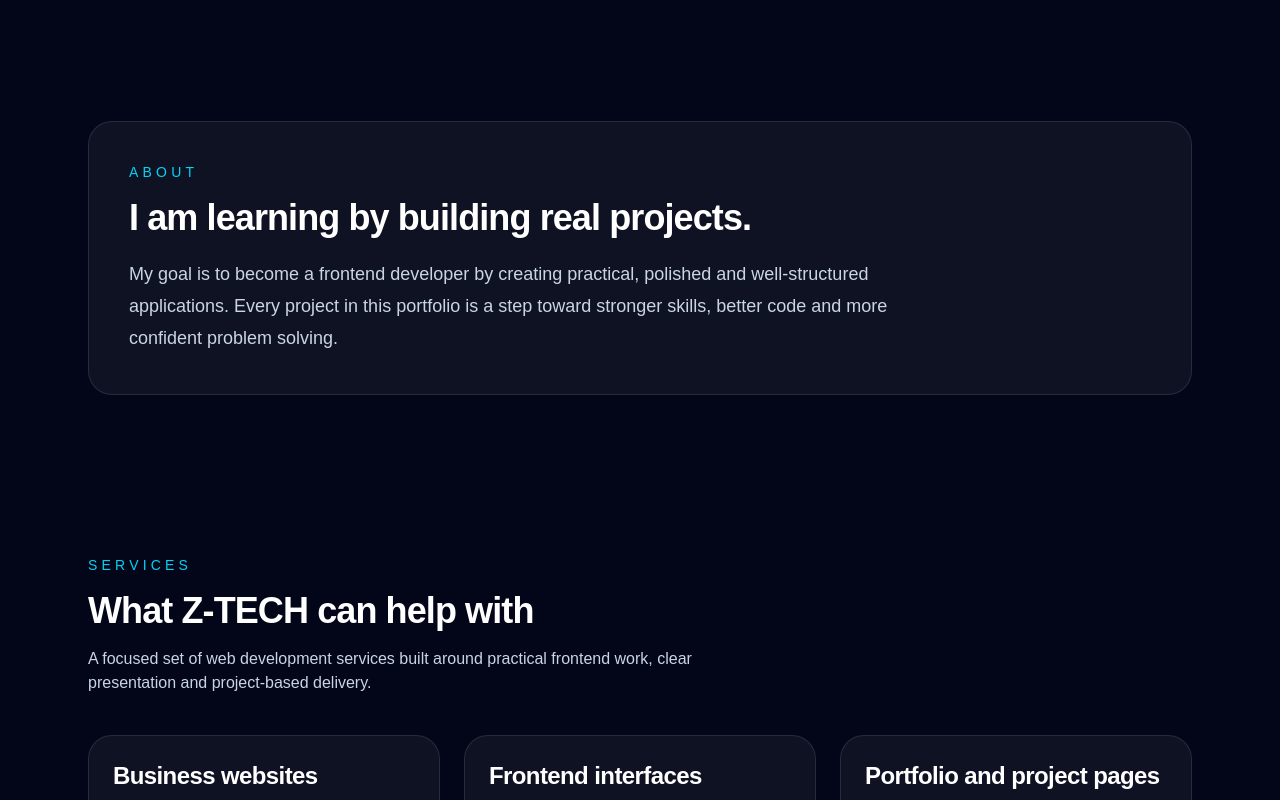
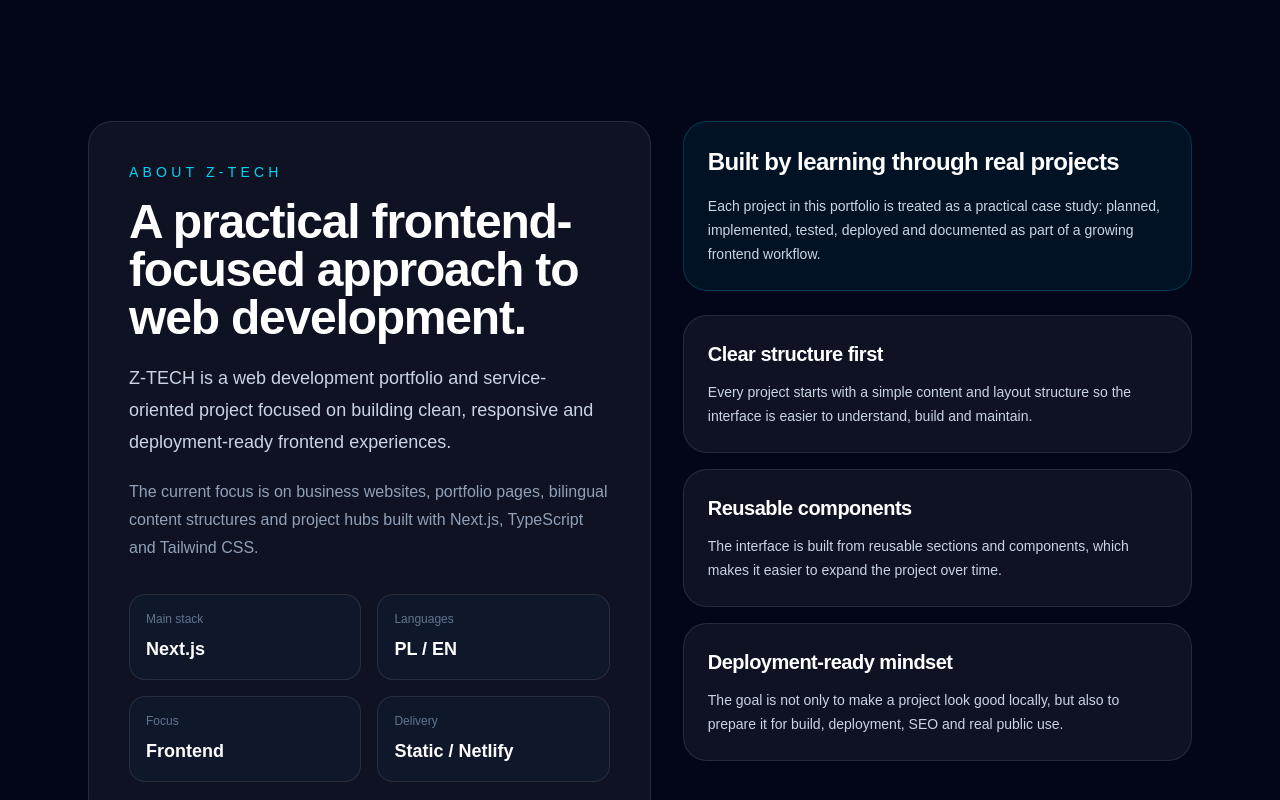
Before and after one commit to PiotrZandecki/web-dev-portfolio, a Next.js app: page /en in a window 1280 px wide. Shown: the part 940-1740 px from the top of the page. Built offline with nearby package versions, Linux system fonts and the light colour scheme; no server answers.

Commit message:
Expand homepage about section

```diff
--- a/src/app/[locale]/page.tsx
+++ b/src/app/[locale]/page.tsx
@@ -1,6 +1,7 @@
 import type { Metadata } from "next";
 import Link from "next/link";
 import { notFound } from "next/navigation";
+import { AboutSection } from "@/components/AboutSection";
 import { ContactCta } from "@/components/ContactCta";
 import { FaqSection } from "@/components/FaqSection";
 import { FeaturedProject } from "@/components/FeaturedProject";
@@ -56,21 +57,7 @@ export default async function HomePage({ params }: HomePageProps) {
     <main id="main-content" tabIndex={-1}>
       <HeroSection locale={locale} dictionary={dictionary} />
 
-      <section id="about" className="mx-auto max-w-6xl px-6 py-20">
-        <div className="rounded-3xl border border-white/10 bg-white/5 p-8 md:p-10">
-          <p className="text-sm font-medium uppercase tracking-[0.3em] text-cyan-400">
-            {dictionary.home.aboutEyebrow}
-          </p>
-
-          <h2 className="mt-4 text-4xl font-bold tracking-tight text-white">
-            {dictionary.home.aboutTitle}
-          </h2>
-
-          <p className="mt-5 max-w-3xl text-lg leading-8 text-slate-300">
-            {dictionary.home.aboutDescription}
-          </p>
-        </div>
-      </section>
+      <AboutSection locale={locale} />
 
       <ServicesSection locale={locale} />
 
--- /dev/null
+++ b/src/components/AboutSection.tsx
@@ -0,0 +1,87 @@
+import { aboutCopy, aboutHighlights, aboutPrinciples } from "@/content/about";
+import { Locale } from "@/types/locale";
+
+type AboutSectionProps = {
+  locale: Locale;
+};
+
+export function AboutSection({ locale }: AboutSectionProps) {
+  const copy = aboutCopy[locale];
+
+  return (
+    <section
+      id="about"
+      aria-labelledby="about-heading"
+      className="mx-auto max-w-6xl px-6 py-20"
+    >
+      <div className="grid gap-8 lg:grid-cols-[1.05fr_0.95fr] lg:items-start">
+        <div className="rounded-3xl border border-white/10 bg-white/5 p-8 md:p-10">
+          <p className="text-sm font-medium uppercase tracking-[0.3em] text-cyan-400">
+            {copy.eyebrow}
+          </p>
+
+          <h2
+            id="about-heading"
+            className="mt-4 text-4xl font-bold tracking-tight text-white md:text-5xl"
+          >
+            {copy.title}
+          </h2>
+
+          <p className="mt-5 text-lg leading-8 text-slate-300">
+            {copy.description}
+          </p>
+
+          <p className="mt-5 text-base leading-7 text-slate-400">
+            {copy.secondaryDescription}
+          </p>
+
+          <dl className="mt-8 grid gap-4 sm:grid-cols-2">
+            {aboutHighlights.map((highlight) => (
+              <div
+                key={highlight.label.en}
+                className="rounded-2xl border border-white/10 bg-slate-900 p-4"
+              >
+                <dt className="text-xs text-slate-500">
+                  {highlight.label[locale]}
+                </dt>
+
+                <dd className="mt-2 text-lg font-semibold text-white">
+                  {highlight.value}
+                </dd>
+              </div>
+            ))}
+          </dl>
+        </div>
+
+        <div className="grid gap-6">
+          <article className="rounded-3xl border border-cyan-400/20 bg-cyan-400/6 p-6">
+            <h3 className="text-2xl font-semibold tracking-tight text-white">
+              {copy.cardTitle}
+            </h3>
+
+            <p className="mt-4 text-sm leading-6 text-slate-300">
+              {copy.cardDescription}
+            </p>
+          </article>
+
+          <div className="grid gap-4">
+            {aboutPrinciples.map((principle) => (
+              <article
+                key={principle.title.en}
+                className="rounded-3xl border border-white/10 bg-white/5 p-6 transition hover:border-cyan-400/30 hover:bg-white/[0.07]"
+              >
+                <h3 className="text-xl font-semibold tracking-tight text-white">
+                  {principle.title[locale]}
+                </h3>
+
+                <p className="mt-3 text-sm leading-6 text-slate-300">
+                  {principle.description[locale]}
+                </p>
+              </article>
+            ))}
+          </div>
+        </div>
+      </div>
+    </section>
+  );
+}
--- /dev/null
+++ b/src/content/about.ts
@@ -0,0 +1,112 @@
+import { Locale } from "@/types/locale";
+
+type LocalizedText = Record<Locale, string>;
+
+export type AboutHighlight = {
+  label: LocalizedText;
+  value: string;
+};
+
+export type AboutPrinciple = {
+  title: LocalizedText;
+  description: LocalizedText;
+};
+
+export const aboutHighlights: AboutHighlight[] = [
+  {
+    label: {
+      en: "Main stack",
+      pl: "Główny stack",
+    },
+    value: "Next.js",
+  },
+  {
+    label: {
+      en: "Languages",
+      pl: "Języki",
+    },
+    value: "PL / EN",
+  },
+  {
+    label: {
+      en: "Focus",
+      pl: "Kierunek",
+    },
+    value: "Frontend",
+  },
+  {
+    label: {
+      en: "Delivery",
+      pl: "Realizacja",
+    },
+    value: "Static / Netlify",
+  },
+];
+
+export const aboutPrinciples: AboutPrinciple[] = [
+  {
+    title: {
+      en: "Clear structure first",
+      pl: "Najpierw czytelna struktura",
+    },
+    description: {
+      en: "Every project starts with a simple content and layout structure so the interface is easier to understand, build and maintain.",
+      pl: "Każdy projekt zaczyna się od prostej struktury treści i layoutu, dzięki czemu interfejs jest łatwiejszy do zrozumienia, zbudowania i utrzymania.",
+    },
+  },
+  {
+    title: {
+      en: "Reusable components",
+      pl: "Komponenty wielokrotnego użytku",
+    },
+    description: {
+      en: "The interface is built from reusable sections and components, which makes it easier to expand the project over time.",
+      pl: "Interfejs jest budowany z sekcji i komponentów wielokrotnego użytku, co ułatwia późniejsze rozwijanie projektu.",
+    },
+  },
+  {
+    title: {
+      en: "Deployment-ready mindset",
+      pl: "Myślenie pod wdrożenie",
+    },
+    description: {
+      en: "The goal is not only to make a project look good locally, but also to prepare it for build, deployment, SEO and real public use.",
+      pl: "Celem nie jest tylko to, żeby projekt wyglądał dobrze lokalnie, ale też żeby był przygotowany pod build, deployment, SEO i realne publiczne użycie.",
+    },
+  },
+];
+
+export const aboutCopy: Record<
+  Locale,
+  {
+    eyebrow: string;
+    title: string;
+    description: string;
+    secondaryDescription: string;
+    cardTitle: string;
+    cardDescription: string;
+  }
+> = {
+  en: {
+    eyebrow: "About Z-TECH",
+    title: "A practical frontend-focused approach to web development.",
+    description:
+      "Z-TECH is a web development portfolio and service-oriented project focused on building clean, responsive and deployment-ready frontend experiences.",
+    secondaryDescription:
+      "The current focus is on business websites, portfolio pages, bilingual content structures and project hubs built with Next.js, TypeScript and Tailwind CSS.",
+    cardTitle: "Built by learning through real projects",
+    cardDescription:
+      "Each project in this portfolio is treated as a practical case study: planned, implemented, tested, deployed and documented as part of a growing frontend workflow.",
+  },
+  pl: {
+    eyebrow: "O Z-TECH",
+    title: "Praktyczne podejście do web developmentu skupione na frontendzie.",
+    description:
+      "Z-TECH to portfolio web development i projekt usługowy skupiony na tworzeniu czystych, responsywnych i gotowych do wdrożenia doświadczeń frontendowych.",
+    secondaryDescription:
+      "Aktualny kierunek to strony firmowe, portfolio, dwujęzyczne struktury treści oraz huby projektów budowane z użyciem Next.js, TypeScript i Tailwind CSS.",
+    cardTitle: "Budowane przez naukę na realnych projektach",
+    cardDescription:
+      "Każdy projekt w tym portfolio jest traktowany jako praktyczne case study: zaplanowany, zaimplementowany, przetestowany, wdrożony i opisany jako część rozwijanego workflow frontendowego.",
+  },
+};
```
Also changed, not shown: 1 other file (tests, documents, lock files or other folders).
